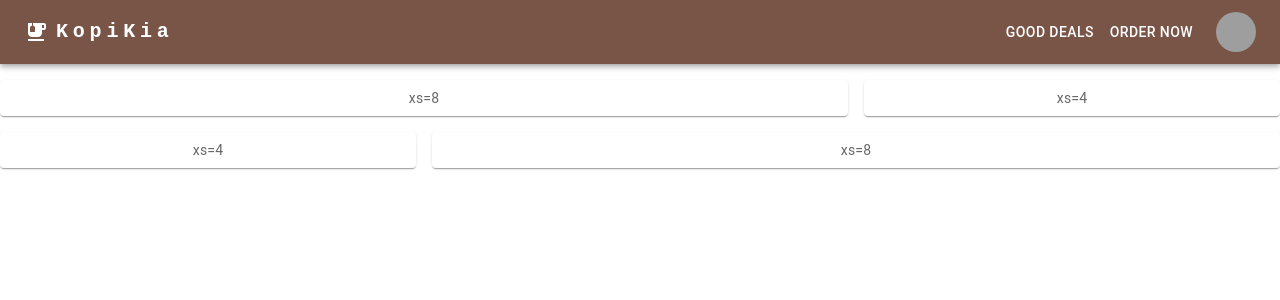
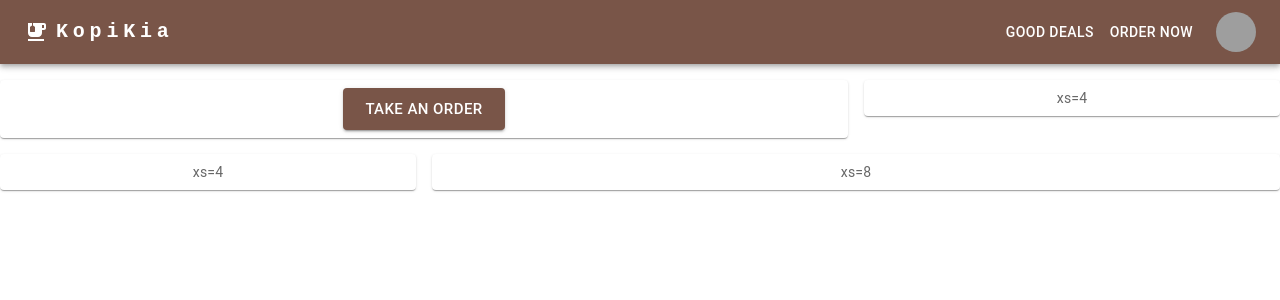
Before and after one commit to leekayden/kopikia, a React (Create React App) app: page /order in a window 1280 px wide. Shown: the top 300 px of the page. Built offline with nearby package versions, Linux system fonts and the light colour scheme; grey boxes are pictures that could not be loaded.

Commit message:
add order btn

```diff
--- a/src/components/common/Order.tsx
+++ b/src/components/common/Order.tsx
@@ -1,8 +1,9 @@
+import NavBar from "./NavBar";
 import { styled } from "@mui/material/styles";
 import Box from "@mui/material/Box";
 import Paper from "@mui/material/Paper";
 import Grid from "@mui/material/Grid";
-import NavBar from "./NavBar";
+import Button from '@mui/material/Button';
 
 const Item = styled(Paper)(({ theme }) => ({
   backgroundColor: theme.palette.mode === "dark" ? "#1A2027" : "#fff",
@@ -20,7 +21,7 @@ function Order() {
       <Box sx={{ flexGrow: 1 }}>
         <Grid container spacing={2}>
           <Grid item xs={8}>
-            <Item>xs=8</Item>
+            <Item><Button variant="contained" size="large">Take an order</Button></Item>
           </Grid>
           <Grid item xs={4}>
             <Item>xs=4</Item>
```
